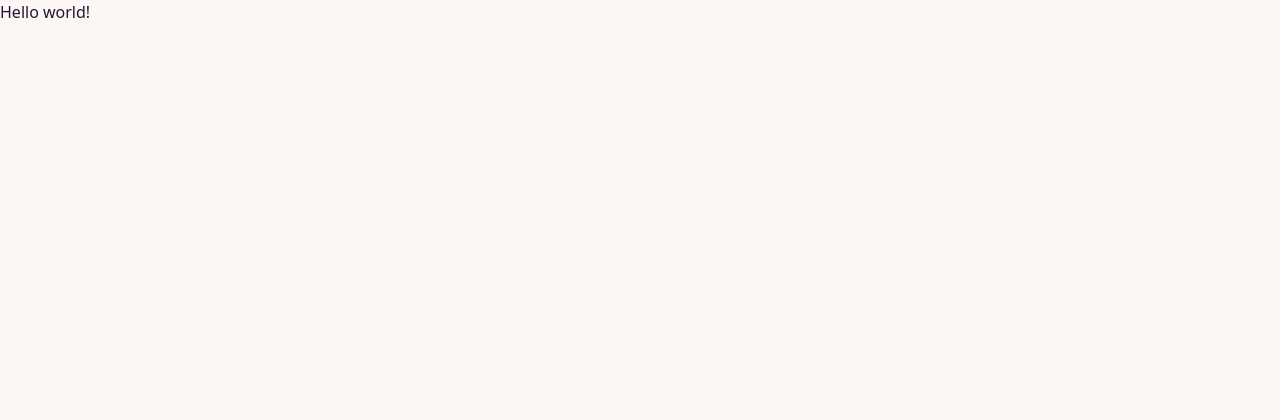
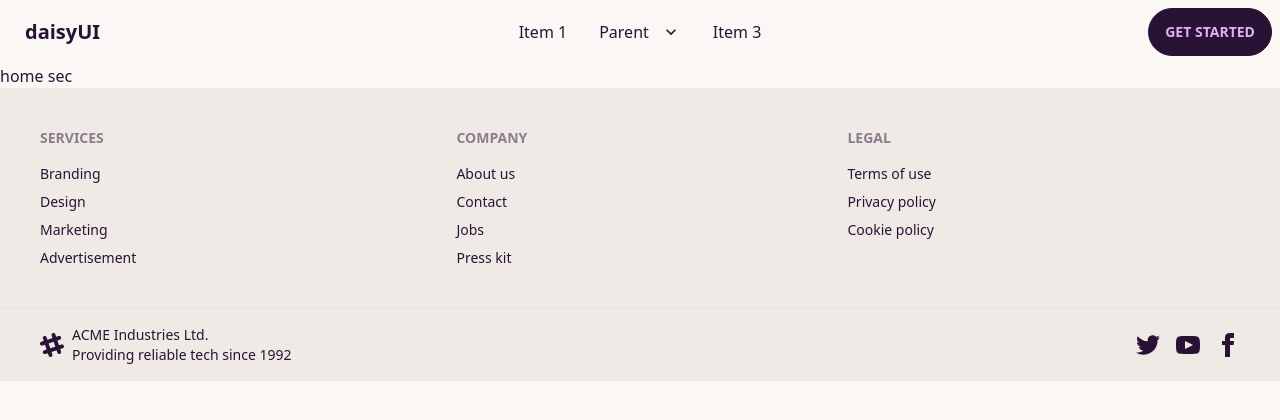
Before and after one commit to jhtanjim/TOY-MARKET-CLIENT, a React (Vite) app: page / in a window 1280 px wide. Shown: the top 420 px of the page. Built offline with nearby package versions, Linux system fonts and the light colour scheme.

Commit message:
header-footer

```diff
--- a/src/App.jsx
+++ b/src/App.jsx
@@ -8,7 +8,26 @@
 
   return (
     <>
-
+      <div>
+        <a href="https://vitejs.dev" target="_blank">
+          <img src={viteLogo} className="logo" alt="Vite logo" />
+        </a>
+        <a href="https://react.dev" target="_blank">
+          <img src={reactLogo} className="logo react" alt="React logo" />
+        </a>
+      </div>
+      <h1>toy marketplace</h1>
+      <div className="card">
+        <button onClick={() => setCount((count) => count + 1)}>
+          count is {count}
+        </button>
+        <p>
+          Edit <code>src/App.jsx</code> and save to test HMR
+        </p>
+      </div>
+      <p className="read-the-docs">
+        Click on the Vite and React logos to learn more
+      </p>
     </>
   )
 }
--- /dev/null
+++ b/src/Layout/Main.jsx
@@ -0,0 +1,16 @@
+import React from 'react';
+import { Outlet } from 'react-router-dom';
+import Footer from '../Pages/SharedPage/Footer/Footer';
+import Header from '../Pages/SharedPage/Header/Header';
+
+const Main = () => {
+    return (
+        <div>
+            <Header></Header>
+            <Outlet></Outlet>
+            <Footer></Footer>
+        </div>
+    );
+};
+
+export default Main;
--- /dev/null
+++ b/src/Pages/Home/Home/Home.jsx
@@ -0,0 +1,11 @@
+import React from 'react';
+
+const Home = () => {
+    return (
+        <div className='max-w-7xl  mx-auto'>
+            <h1 className=''>home sec</h1>
+        </div>
+    );
+};
+
+export default Home;
--- /dev/null
+++ b/src/Pages/SharedPage/Footer/Footer.jsx
@@ -0,0 +1,45 @@
+import React from 'react';
+
+const Footer = () => {
+    return (
+        <div>
+            <footer className="footer p-10 bg-base-200 text-base-content">
+                <div>
+                    <span className="footer-title">Services</span>
+                    <a className="link link-hover">Branding</a>
+                    <a className="link link-hover">Design</a>
+                    <a className="link link-hover">Marketing</a>
+                    <a className="link link-hover">Advertisement</a>
+                </div>
+                <div>
+                    <span className="footer-title">Company</span>
+                    <a className="link link-hover">About us</a>
+                    <a className="link link-hover">Contact</a>
+                    <a className="link link-hover">Jobs</a>
+                    <a className="link link-hover">Press kit</a>
+                </div>
+                <div>
+                    <span className="footer-title">Legal</span>
+                    <a className="link link-hover">Terms of use</a>
+                    <a className="link link-hover">Privacy policy</a>
+                    <a className="link link-hover">Cookie policy</a>
+                </div>
+            </footer>
+            <footer className="footer px-10 py-4 border-t bg-base-200 text-base-content border-base-300">
+                <div className="items-center grid-flow-col">
+                    <svg width="24" height="24" viewBox="0 0 24 24" xmlns="http://www.w3.org/2000/svg" fillRule="evenodd" clipRule="evenodd" className="fill-current"><path d="M22.672 15.226l-2.432.811.841 2.515c.33 1.019-.209 2.127-1.23 2.456-1.15.325-2.148-.321-2.463-1.226l-.84-2.518-5.013 1.677.84 2.517c.391 1.203-.434 2.542-1.831 2.542-.88 0-1.601-.564-1.86-1.314l-.842-2.516-2.431.809c-1.135.328-2.145-.317-2.463-1.229-.329-1.018.211-2.127 1.231-2.456l2.432-.809-1.621-4.823-2.432.808c-1.355.384-2.558-.59-2.558-1.839 0-.817.509-1.582 1.327-1.846l2.433-.809-.842-2.515c-.33-1.02.211-2.129 1.232-2.458 1.02-.329 2.13.209 2.461 1.229l.842 2.515 5.011-1.677-.839-2.517c-.403-1.238.484-2.553 1.843-2.553.819 0 1.585.509 1.85 1.326l.841 2.517 2.431-.81c1.02-.33 2.131.211 2.461 1.229.332 1.018-.21 2.126-1.23 2.456l-2.433.809 1.622 4.823 2.433-.809c1.242-.401 2.557.484 2.557 1.838 0 .819-.51 1.583-1.328 1.847m-8.992-6.428l-5.01 1.675 1.619 4.828 5.011-1.674-1.62-4.829z"></path></svg>
+                    <p>ACME Industries Ltd. <br />Providing reliable tech since 1992</p>
+                </div>
+                <div className="md:place-self-center md:justify-self-end">
+                    <div className="grid grid-flow-col gap-4">
+                        <a><svg xmlns="http://www.w3.org/2000/svg" width="24" height="24" viewBox="0 0 24 24" className="fill-current"><path d="M24 4.557c-.883.392-1.832.656-2.828.775 1.017-.609 1.798-1.574 2.165-2.724-.951.564-2.005.974-3.127 1.195-.897-.957-2.178-1.555-3.594-1.555-3.179 0-5.515 2.966-4.797 6.045-4.091-.205-7.719-2.165-10.148-5.144-1.29 2.213-.669 5.108 1.523 6.574-.806-.026-1.566-.247-2.229-.616-.054 2.281 1.581 4.415 3.949 4.89-.693.188-1.452.232-2.224.084.626 1.956 2.444 3.379 4.6 3.419-2.07 1.623-4.678 2.348-7.29 2.04 2.179 1.397 4.768 2.212 7.548 2.212 9.142 0 14.307-7.721 13.995-14.646.962-.695 1.797-1.562 2.457-2.549z"></path></svg></a>
+                        <a><svg xmlns="http://www.w3.org/2000/svg" width="24" height="24" viewBox="0 0 24 24" className="fill-current"><path d="M19.615 3.184c-3.604-.246-11.631-.245-15.23 0-3.897.266-4.356 2.62-4.385 8.816.029 6.185.484 8.549 4.385 8.816 3.6.245 11.626.246 15.23 0 3.897-.266 4.356-2.62 4.385-8.816-.029-6.185-.484-8.549-4.385-8.816zm-10.615 12.816v-8l8 3.993-8 4.007z"></path></svg></a>
+                        <a><svg xmlns="http://www.w3.org/2000/svg" width="24" height="24" viewBox="0 0 24 24" className="fill-current"><path d="M9 8h-3v4h3v12h5v-12h3.642l.358-4h-4v-1.667c0-.955.192-1.333 1.115-1.333h2.885v-5h-3.808c-3.596 0-5.192 1.583-5.192 4.615v3.385z"></path></svg></a>
+                    </div>
+                </div>
+            </footer>
+        </div>
+    );
+};
+
+export default Footer;
--- /dev/null
+++ b/src/Pages/SharedPage/Header/Header.jsx
@@ -0,0 +1,51 @@
+import React from 'react';
+
+const Header = () => {
+    return (
+        <div className="navbar bg-base-100">
+            <div className="navbar-start">
+                <div className="dropdown">
+                    <label tabIndex={0} className="btn btn-ghost lg:hidden">
+                        <svg xmlns="http://www.w3.org/2000/svg" className="h-5 w-5" fill="none" viewBox="0 0 24 24" stroke="currentColor"><path strokeLinecap="round" strokeLinejoin="round" strokeWidth="2" d="M4 6h16M4 12h8m-8 6h16" /></svg>
+                    </label>
+                    <ul tabIndex={0} className="menu menu-compact dropdown-content mt-3 p-2 shadow bg-base-100 rounded-box w-52">
+                        <li><a>Item 1</a></li>
+                        <li tabIndex={0}>
+                            <a className="justify-between">
+                                Parent
+                                <svg className="fill-current" xmlns="http://www.w3.org/2000/svg" width="24" height="24" viewBox="0 0 24 24"><path d="M8.59,16.58L13.17,12L8.59,7.41L10,6L16,12L10,18L8.59,16.58Z" /></svg>
+                            </a>
+                            <ul className="p-2">
+                                <li><a>Submenu 1</a></li>
+                                <li><a>Submenu 2</a></li>
+                            </ul>
+                        </li>
+                        <li><a>Item 3</a></li>
+                    </ul>
+                </div>
+                <a className="btn btn-ghost normal-case text-xl">daisyUI</a>
+            </div>
+            <div className="navbar-center hidden lg:flex">
+                <ul className="menu menu-horizontal px-1">
+                    <li><a>Item 1</a></li>
+                    <li tabIndex={0}>
+                        <a>
+                            Parent
+                            <svg className="fill-current" xmlns="http://www.w3.org/2000/svg" width="20" height="20" viewBox="0 0 24 24"><path d="M7.41,8.58L12,13.17L16.59,8.58L18,10L12,16L6,10L7.41,8.58Z" /></svg>
+                        </a>
+                        <ul className="p-2">
+                            <li><a>Submenu 1</a></li>
+                            <li><a>Submenu 2</a></li>
+                        </ul>
+                    </li>
+                    <li><a>Item 3</a></li>
+                </ul>
+            </div>
+            <div className="navbar-end">
+                <a className="btn">Get started</a>
+            </div>
+        </div>
+    );
+};
+
+export default Header;
```
Also changed, not shown: src/routes/routes.jsx (+12 -2 lines).
